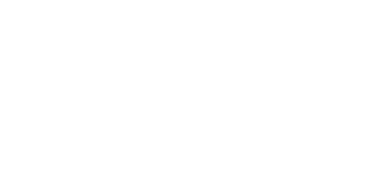
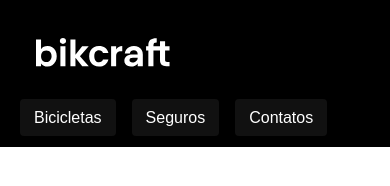
Before and after one commit to ne-roon/bikcraft-erik, a plain HTML site: page index.html in a window 390 px wide. Drawn offline with Linux system fonts and the light colour scheme.

Commit message:
header-e-menu

```diff
--- a/css/style.css
+++ b/css/style.css
@@ -0,0 +1,74 @@
+.header-bg {
+  background-color: #000;
+}
+.header {
+  display: flex;
+  flex-wrap: wrap;
+  justify-content: space-between;
+  align-items: center;
+  box-sizing: border-box;
+  margin-left: auto;
+  margin-right: auto;
+  padding: 20px;
+  max-width: 1200px;
+  gap: 20px;
+}
+body {
+  margin: 0px;
+  font-family: Arial, Helvetica, sans-serif;
+}
+ul {
+  margin: 0px;
+  padding: 0px;
+  list-style: none;
+}
+.menu-header {
+  display: flex;
+  gap: 30px;
+}
+.header a {
+  text-decoration: none;
+  color: #fff;
+  font-size: 18px;
+  position: relative;
+  padding: 16px;
+}
+.menu-header a:after {
+  content: "";
+  display: block;
+  height: 2px;
+  width: 0%;
+  background-color: #fff;
+  position: absolute;
+  transition: 0.25s;
+}
+.menu-header a:hover:after {
+  width: 100%;
+}
+
+@media (max-width: 800px) {
+  .menu-header {
+    gap: 20px;
+  }
+  .menu-header a:after {
+    display: none;
+  }
+  .menu-header a {
+    padding: 12px 16px;
+    background-color: #111;
+    border-radius: 4px;
+    transition: 0.25s;
+  }
+  .menu-header a:hover {
+    background-color: #222;
+  }
+}
+@media (max-width: 600px) {
+  .menu-header {
+    gap: 16px;
+  }
+  .menu-header a {
+    padding: 10px 14px;
+    font-size: 16px;
+  }
+}
--- a/index.html
+++ b/index.html
@@ -11,7 +11,20 @@
 </head>
 
 <body>
+  <header class="header-bg">
+    <div class="header">
 
+      <a href="./"><img src="./img/bikcraft.svg" alt="Bikcraft"></a>
+
+      <nav aria-label="primaria">
+        <ul class="menu-header">
+          <li><a href="./bicicletas.html">Bicicletas</a></li>
+          <li><a href="./seguros.html">Seguros</a></li>
+          <li><a href="./contato.html">Contatos</a></li>
+        </ul>
+      </nav>
+    </div>
+  </header>
 </body>
 
 </html>
```
